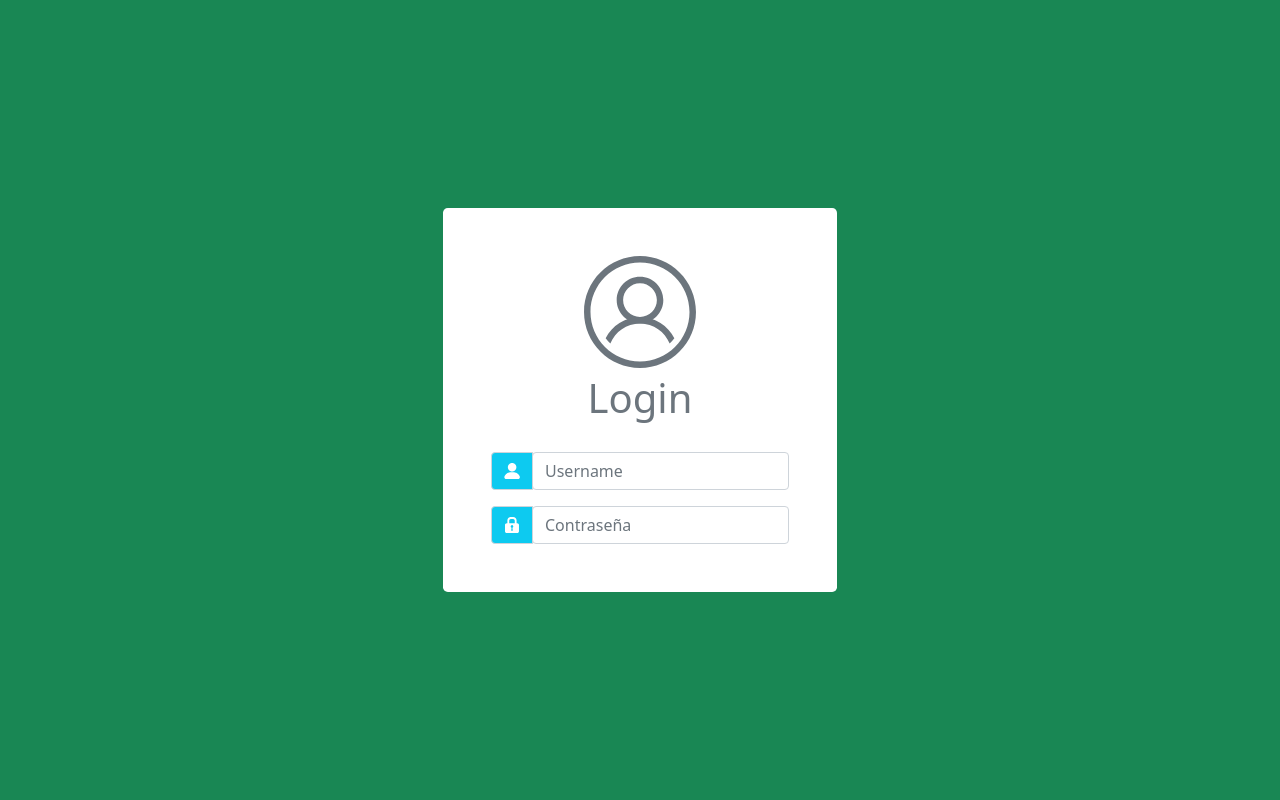
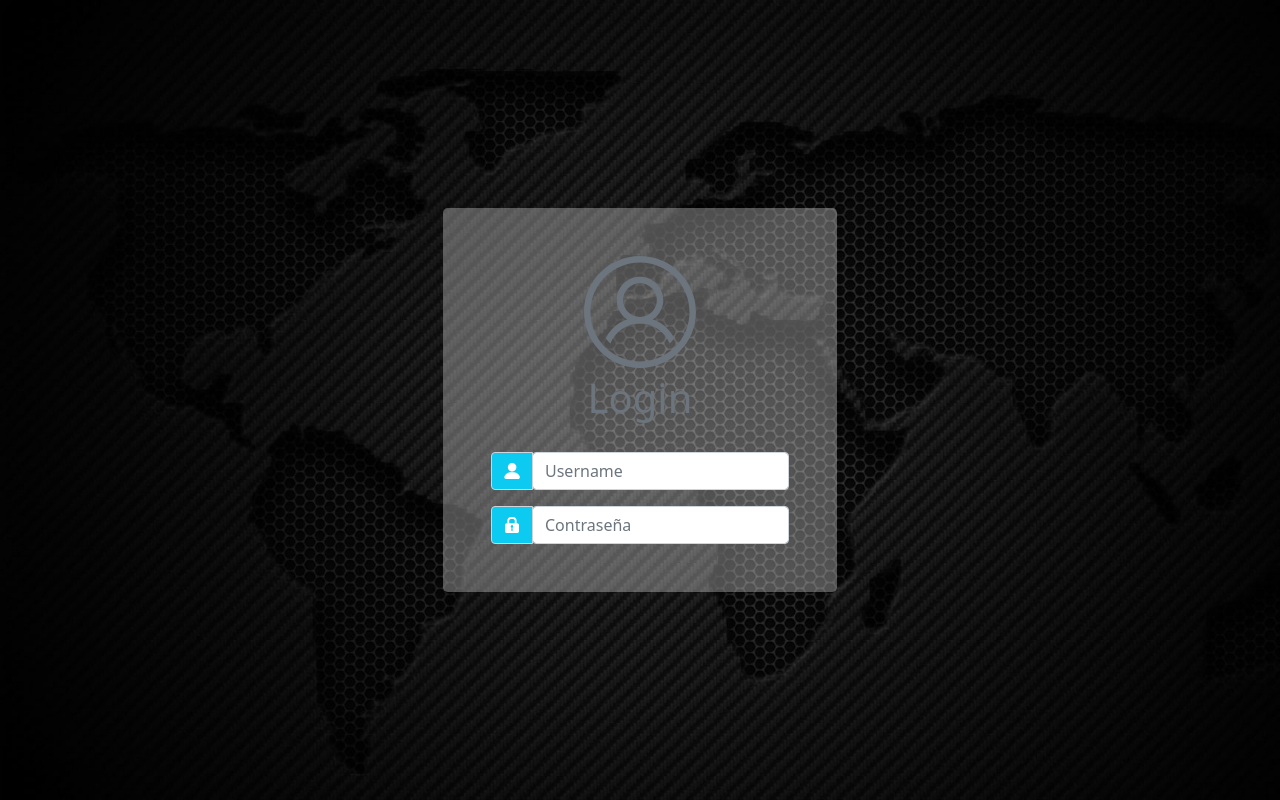
Before and after one commit to AlanDevPY/Login_con_Boostrap, a plain HTML site: page index.html in a window 1280 px wide. Drawn offline with nearby package versions, Linux system fonts and the light colour scheme.

Commit message:
Actualizando pagina

```diff
--- a/index.html
+++ b/index.html
@@ -9,10 +9,11 @@
       integrity="sha384-EVSTQN3/azprG1Anm3QDgpJLIm9Nao0Yz1ztcQTwFspd3yD65VohhpuuCOmLASjC"
       crossorigin="anonymous"
     />
+    <link rel="stylesheet" href="style.css">
     <title>Login con Boostrap</title>
   </head>
-  <body class="bg-success d-flex justify-content-center align-items-center vh-100">
-    <div class="bg-white p-5 rounded-3 text-secondary">
+  <body class="d-flex justify-content-center align-items-center vh-100">
+    <div class=" p-5 rounded-3 text-secondary backbody">
       <div class="d-flex justify-content-center">
         <img src="assets/login-icon.svg" alt="" style="height: 7rem" />
       </div>
--- /dev/null
+++ b/style.css
@@ -0,0 +1,7 @@
+body{
+    background: url(assets/fondo.jpg);
+    background-size: cover;
+}
+.backbody {
+    background-color: rgb(255,255,255,0.3)
+}
```
Also changed, not shown: assets/fondo.jpg (added).
